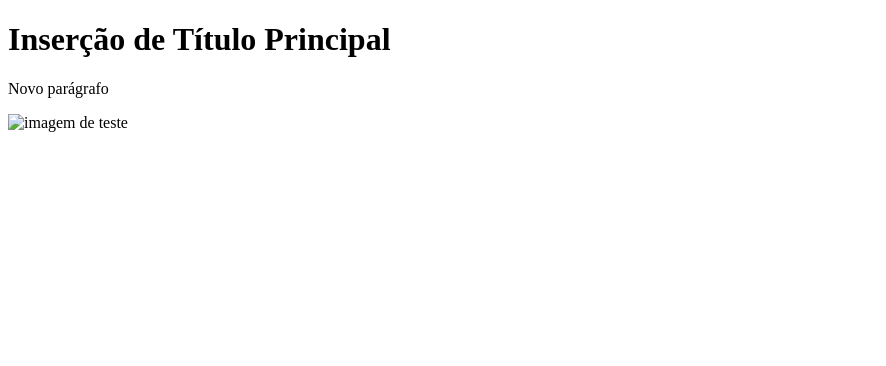
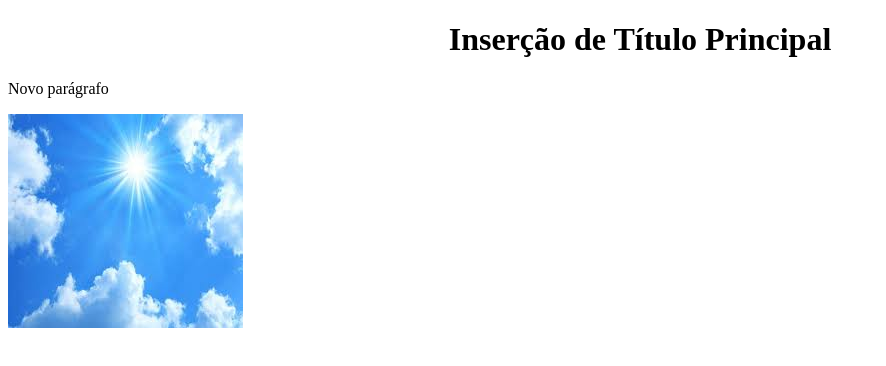
Before and after one commit to LuisAlbertoOliveira/CodFE, a plain HTML site: page index.html in a window 1280 px wide. Shown: the whole page, without its empty margins (0-886 px from the left). Drawn offline with Linux system fonts and the light colour scheme.

Commit message:
exercicio

```diff
--- a/index.html
+++ b/index.html
@@ -6,8 +6,8 @@
     <title>Aula 1 - HTML</title>
 </head>
 <body>
-   <h1> Inserção de Título Principal </h1>
+   <h1 align="center"> Inserção de Título Principal </h1>
    <p>Novo parágrafo </p>
-   <img src="baixados.jpg" alt="imagem de teste">
+   <img src="baixados.jpg" alt="imagem de teste" align="center"/>
 </body>
 </html>
```
Also changed, not shown: baixados.jpg (added).
